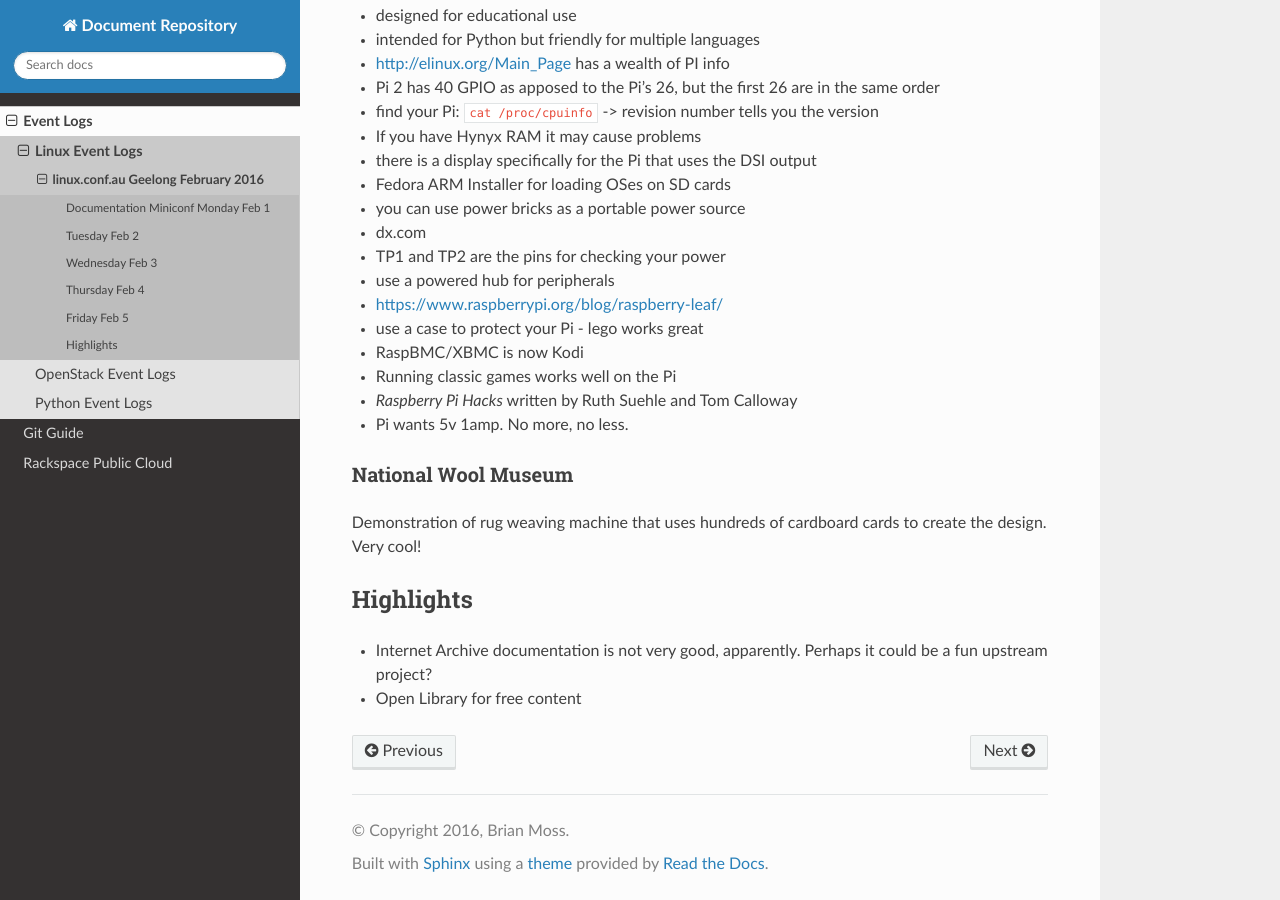
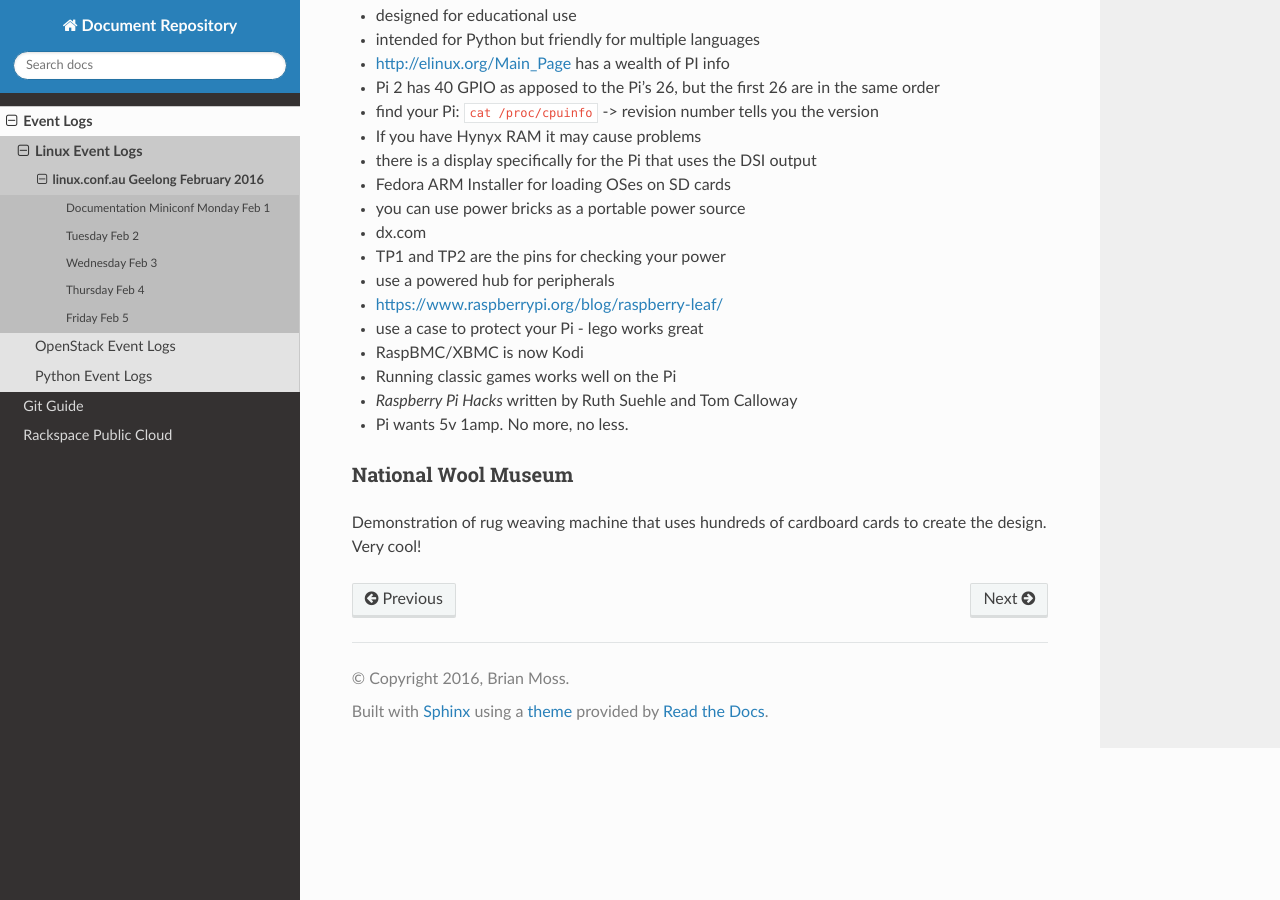
Before and after one commit to tgeles/docs, a Sphinx documentation site: the page built from docs/events/lca_2016.rst, in a window 1280 px wide and 900 px high, scrolled down 10549 px. Built offline with Sphinx 7.4.7 and the Read the Docs theme 2.0.0, drawn with Linux system fonts in a browser that asks for light colours.

Commit message:
remove highlights

```diff
--- a/docs/events/lca_2016.rst
+++ b/docs/events/lca_2016.rst
@@ -566,11 +566,3 @@ National Wool Museum
 --------------------
 Demonstration of rug weaving machine that uses hundreds of cardboard cards
 to create the design. Very cool!
-
-
-Highlights
-~~~~~~~~~~
-
-- Internet Archive documentation is not very good, apparently. Perhaps it could
-  be a fun upstream project?
-- Open Library for free content
```
